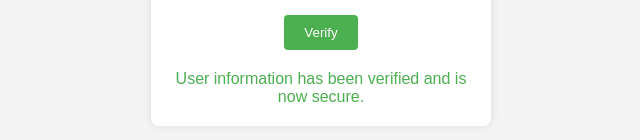
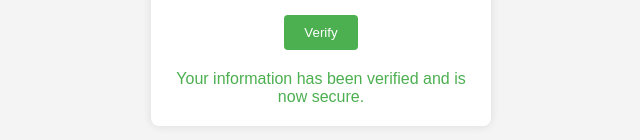
Before and after one commit to kepayno/payno-website, a plain HTML site: page fake website.html in a window 1280 px wide. Both pictures are taken after a click on the button "Verify". Shown: the part 490-630 px from the top of the page, 319-959 px from the left. Drawn offline with Linux system fonts and the light colour scheme.

Commit message:
fakewebsite.html

```diff
--- a/fake website.html
+++ b/fake website.html
@@ -82,7 +82,7 @@
             // Simulating a verification process (replace this with actual verification logic)
             document.getElementById('verification-message').style.display = 'block';
             setTimeout(function() {
-                document.getElementById('verification-message').innerText = 'User information has been verified and is now secure.';
+                document.getElementById('verification-message').innerText = 'Your information has been verified and is now secure.';
             }, 2000); // Simulating a 2-second verification process
         }
     </script>
```
